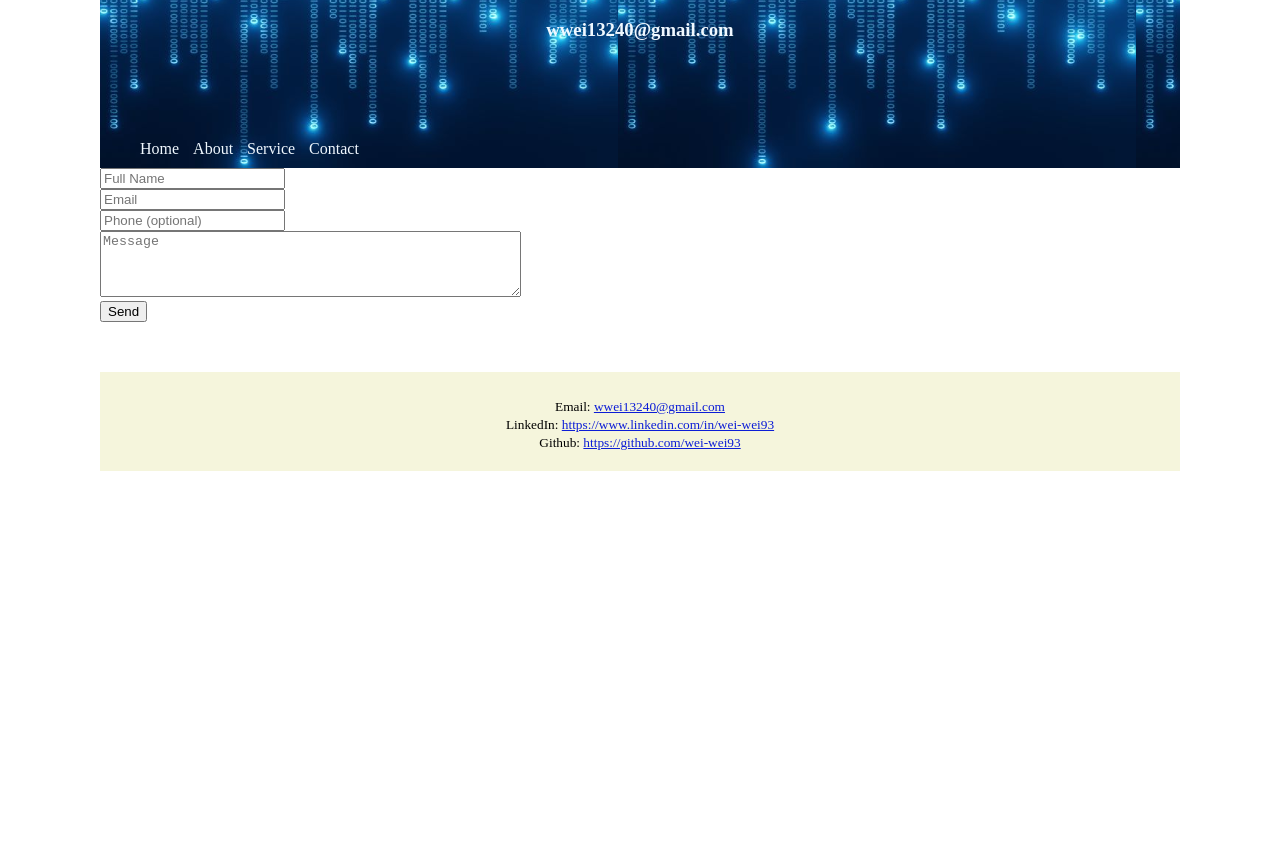
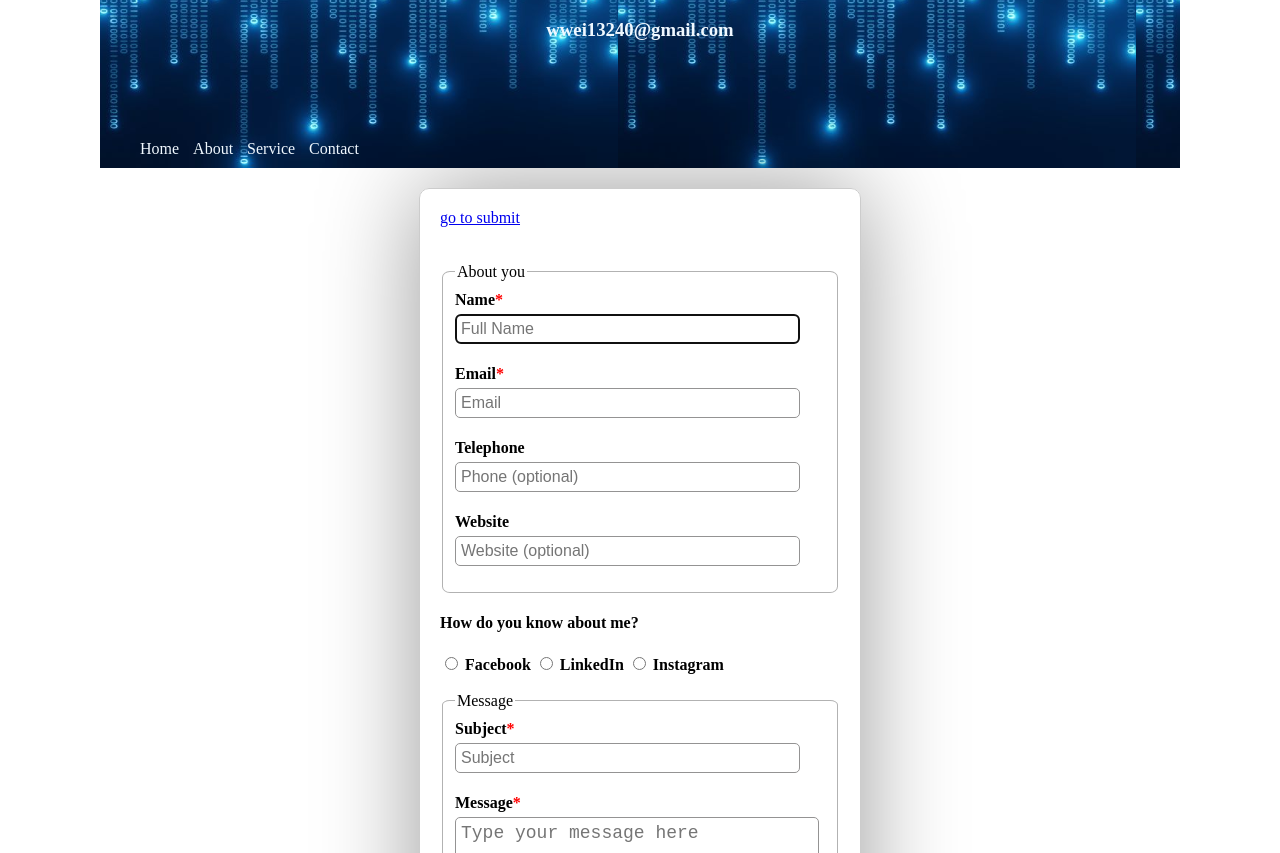
Before and after one commit to wei-wei93/MyProfileSite, a website: page contact.html in a window 1280 px wide. Shown: the part 99-952 px from the top of the page. Before the commit the page ends 800 px from the top, so only its background shows below. Drawn offline with Linux system fonts and the light colour scheme.

Commit message:
Complete the functions for the last lesson of the first week

```diff
--- a/contact.html
+++ b/contact.html
@@ -5,6 +5,7 @@
     <meta name="viewport" content="width=device-width, initial-scale=1.0" />
     <title>Profile</title>
     <link rel="stylesheet" href="style.css" />
+    <link rel="stylesheet" href="form.css" />
   </head>
   <body>
     <div class="container-header-nav">
@@ -27,42 +28,97 @@
     </div>
     <main>
       <form>
+        <a href="#submit">go to submit</a><br/><br/><br/>
+        <fieldset><legend>About you</legend>
+        <label for="name" class="customLabel">Name<text>*</text></label>
           <input
+          class="customInput"
             type="text"
             id="name"
             name="name"
             placeholder="Full Name"
+            autofocus
             required
           />
-        <br />
 
+        <label for="email" class="customLabel">Email<text>*</text></label>
         <input
+        class="customInput"
           type="email"
           id="email"
           name="email"
           placeholder="Email"
           required
         />
-        <br />
 
+        <label for="phone" class="customLabel">Telephone</label>
         <input
+        class="customInput"
           type="tel"
           id="phone"
           name="phone"
           placeholder="Phone (optional)"
         />
-        <br />
 
+        <label for="website" class="customLabel">Website</label>
+        <input
+        class="customInput"
+          type="url"
+          id="website"
+          name="website"
+          placeholder="Website (optional)"
+        />
+      </fieldset>
+
+        <h4>How do you know about me?</h4>
+        <input
+          type="radio"
+          id="hear_about_facebook"
+          name="hear_about"
+          value="Facebook"
+        />
+        <label for="hear_about_facebook"><b>Facebook</b></label>
+
+        <input
+          type="radio"
+          id="hear_about_linkedin"
+          name="hear_about"
+          value="LinkedIn"
+        />
+        <label for="hear_about_linkedin"><b>LinkedIn</b></label>
+
+        <input
+          type="radio"
+          id="hear_about_instagram"
+          name="hear_about"
+          value="Instagram"
+        />
+        <label for="hear_about_instagram"><b>Instagram</b></label>
+        <br/><br/>
+
+        <fieldset><legend>Message</legend>
+        <label for="subject" class="customLabel">Subject<text>*</text></label>
+        <input
+        class="customInput"
+          id="subject"
+          name="subject"
+          placeholder="Subject"
+          required
+        ></textarea>
+
+        <label for="message" class="customLabel">Message<text>*</text></label>
         <textarea
+          class="customTextarea"
           id="message"
           name="message"
           rows="4"
           cols="50"
-          placeholder="Message"
+          placeholder="Type your message here"
+          required
         ></textarea>
-        <br />
+        </fieldset>
 
-        <input type="submit" value="Send" />
+        <button id="submit" type="submit" value="Send">Submit</button>
       </form>
     </main>
     <footer>
--- /dev/null
+++ b/form.css
@@ -0,0 +1,51 @@
+form {
+    max-width: 400px;
+    margin: 20px auto;
+    padding: 20px;
+    border: 1px solid #ccc;
+    border-radius: 10px;
+    box-shadow: 0 0 100px rgba(0, 0, 0, 0.4);
+}
+
+label text {
+    color:red;
+  }
+
+fieldset {
+    border: 1px solid #b2b2b2;
+    border-radius: 2%;
+}
+
+.customLabel {
+    display: block;
+    margin-bottom: 5px;
+    margin-top: 5px;
+    font-weight: bold;
+    cursor: pointer;
+}
+
+.customInput {
+    width: 90%;
+    font-size: medium;
+    padding: 5px;
+    margin-bottom: 16px;
+    border: 1px solid #949393;
+    border-radius: 5px;
+}
+
+.customTextarea {
+    width: 95%;
+    font-size: 18px;
+    padding: 5px;
+    margin-bottom: 16px;
+    border: 1px solid #949393;
+    border-radius: 5px;
+}
+
+button {
+    background-color: aliceblue;
+    padding: 10px 10px;
+    border: 1px solid black;
+    border-radius: 5px;
+    cursor: pointer;
+}
```
Also changed, not shown: index.html (+1 -0 lines), subscription.html (added, +115 -0 lines).
